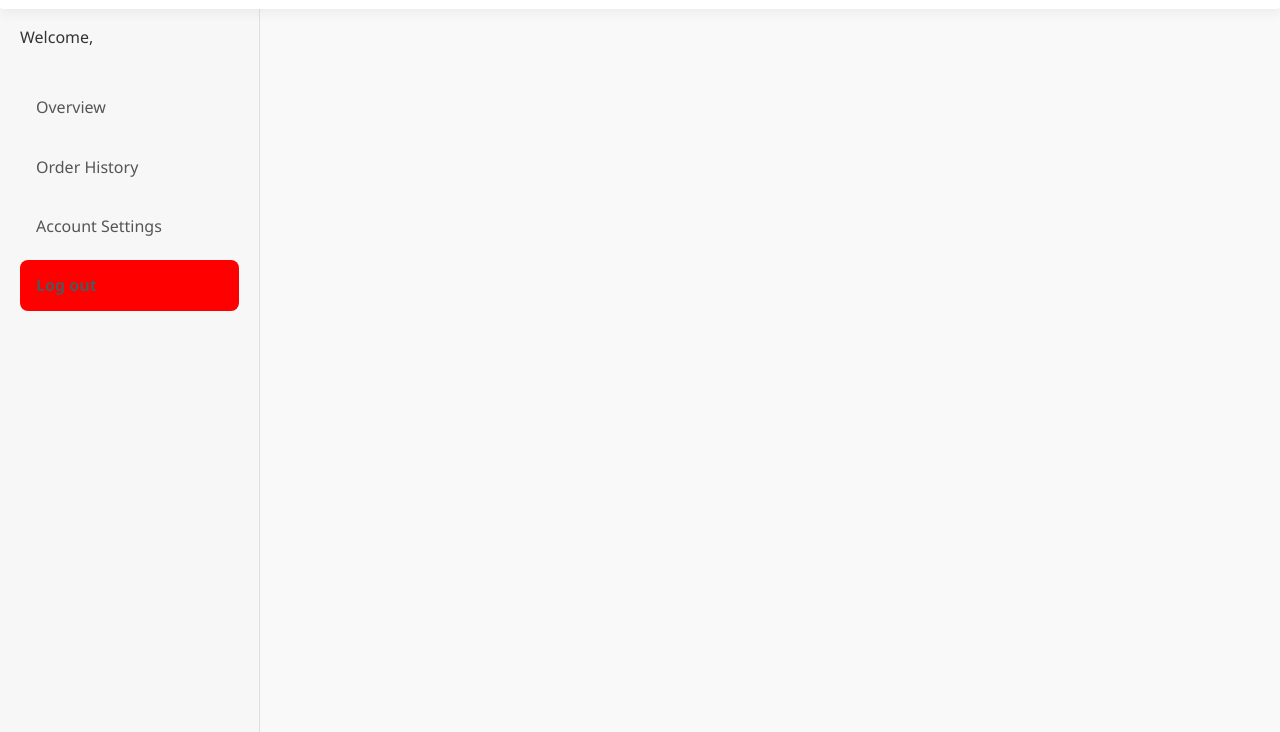
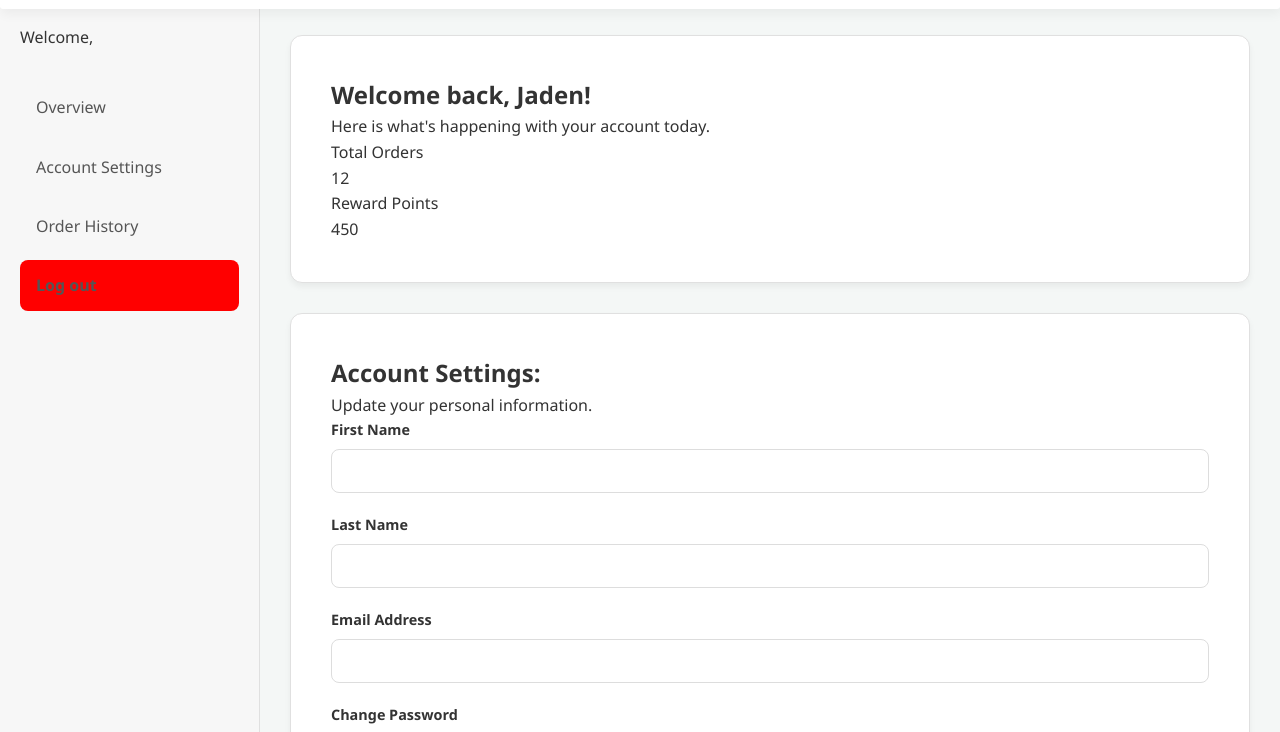
Before and after one commit to JTayl-GH/GLH, a website: page project/pages/dashboard.html in a window 1280 px wide. Shown: the part 65-797 px from the top of the page. Drawn offline with Linux system fonts and the light colour scheme; no server answers.

Commit message:
Dashboard Cards added - sidebar functionality finished.

```diff
--- a/project/pages/dashboard.html
+++ b/project/pages/dashboard.html
@@ -56,15 +56,59 @@
             </div>
             <ul class="sidebar-menu">
                 <li><a href="#overview">Overview</a></li>
+                <li><a href="#profile">Account Settings</a></li>
                 <li><a href="#orders">Order History</a></li>
-                <li><a href="#profile">Account Settings</a></li>
                 <li><a href="/logout" class="logout-button">Log out</a></li> <!-- Allows user to logout
                 from the account session from within the dashboard -->
             </ul>
         </aside>
 
         <main class="dashboard-content">
+            <section id="overview" class="content-card">
+                <h2 class="section-title">Welcome back, Jaden!</h2>
+                <p class="section-subtitle">Here is what's happening with your account today.</p>
 
+                <div class="stat-row">
+                    <div class="stat-item">
+                        <p class="label">Total Orders</p>
+                        <p class="value">12</p>
+                    </div>
+                    <div class="stat-item">
+                        <p class="label">Reward Points</p>
+                        <p class="value">450</p>
+                    </div>
+                </div>
+            </section>
+
+            <section id="profile" class="content-card">
+                <h2 class="section-title">Account Settings:</h2>
+                <p class="section-subtitle">Update your personal information.</p>
+
+                <form class="settings-form">
+                    <div class="form-group">
+                        <label for="firstName">First Name</label>
+                        <input type="text" id="firstName">
+                    </div>
+                    <div class="form-group">
+                        <label for="lastName">Last Name</label>
+                        <input type="text" id="lastName">
+                    </div>
+                    <div class="form-group">
+                        <label for="email">Email Address</label>
+                        <input type="email" id="email">
+                    </div>
+                    <div class="form-group">
+                        <label for="password">Change Password</label>
+                        <input type="password" id="password" placeholder="Leave blank to keep current">
+                    </div>
+                    <button type="submit" class="save-button">Update Profile</button>
+                </form>
+            </section>
+
+            <section id="orders" class="content-card">
+                <h2 class="section-title">Order History:</h2>
+            </section>
+            </div>
         </main>
     </div>
 
--- a/project/public/css/style.css
+++ b/project/public/css/style.css
@@ -686,6 +686,25 @@ body {
     border-radius: 11px;
 }
 
+/* Dashboard */
+.dashboard-content {
+    flex: 1;
+    padding: 30px;
+    background-color: #f4f7f6; /* Light grey background to make the white box pop */
+
+}
+
+/* The Dashboard Box (Card) */
+.content-card {
+    background-color: #ffffff;
+    border-radius: 12px;
+    border: 1px solid #e0e0e0;
+    box-shadow: 0 4px 6px rgba(0, 0, 0, 0.05); /* Soft shadow for depth */
+    padding: 40px;
+    max-width: 1000px;
+    margin: 0 auto; /* Centers the box if the screen is very wide */
+    margin-bottom: 30px;
+}
 
 /* Dark Mode */
 
```
